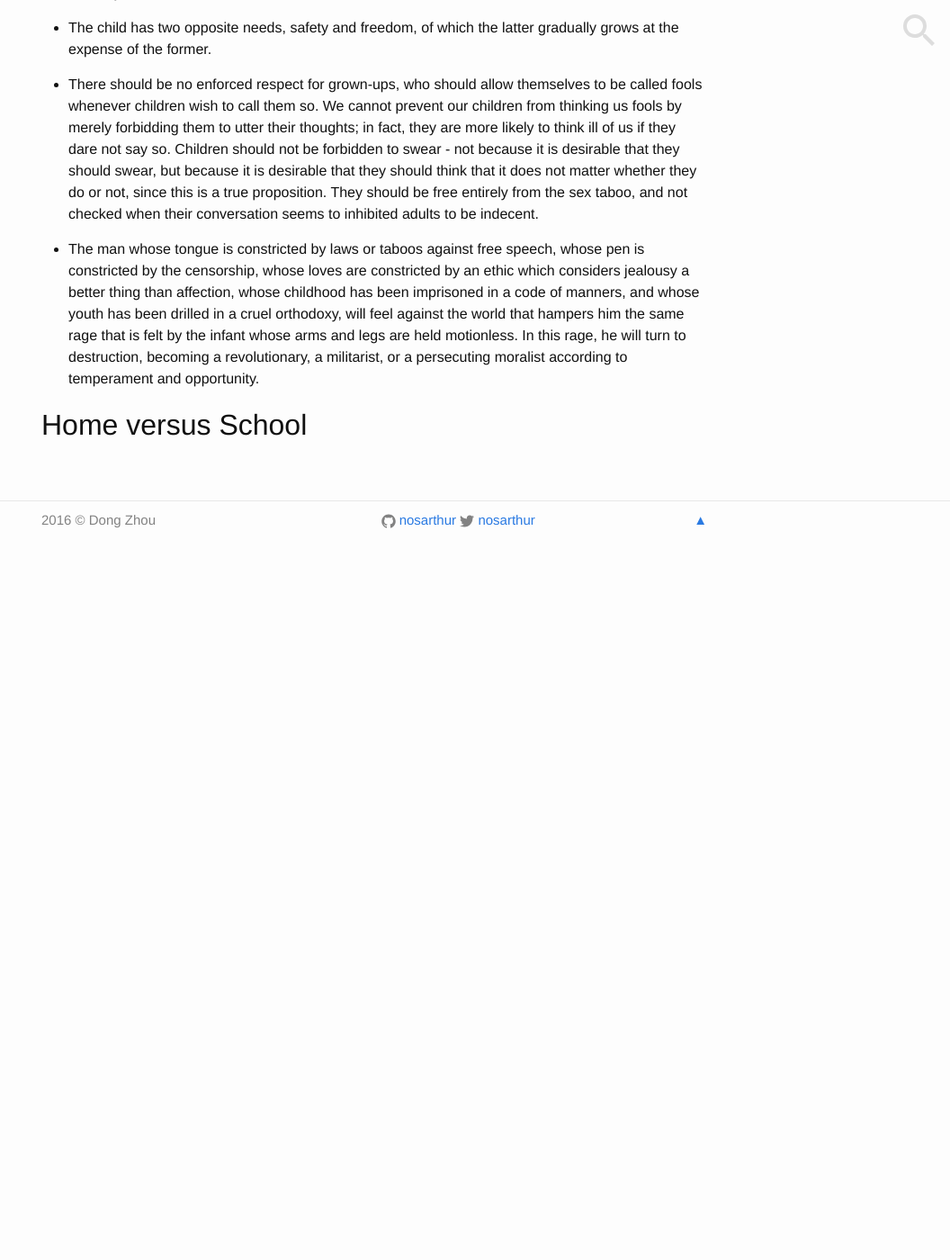
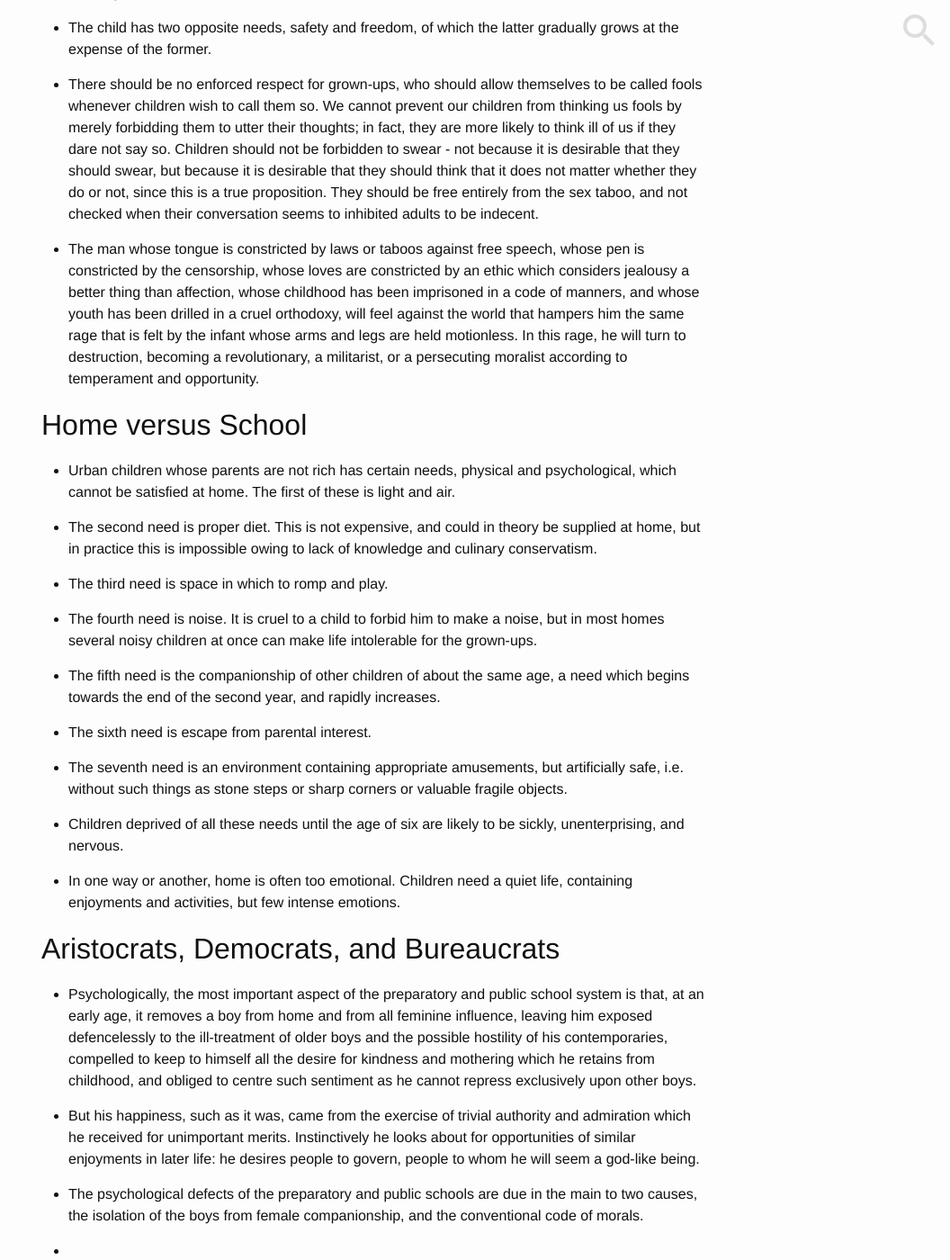
Before and after one commit to nosarthur/nosarthur.github.io, a Jekyll site: the page built from _posts/2016-06-03-edu.md, in a window 1280 px wide and 1400 px high, scrolled down 3331 px. Shown: the whole window at 90% size, without its empty margins (224-1280 px from the left). Built offline with Jekyll 4.4.1, drawn with Linux system fonts in a browser that asks for light colours; comment, search, counter and statistics services are not loaded; before the commit the page ends 3961 px from its top, so only the background shows below that; some of the changed text lies outside the part shown.

Commit message:
add content

```diff
--- a/_posts/2016-06-03-edu.md
+++ b/_posts/2016-06-03-edu.md
@@ -111,3 +111,31 @@ there is need of the feeling of safety. For this purpose, kindness and a pleasan
 * The man whose tongue is constricted by laws or taboos against free speech, whose pen is constricted by the censorship, whose loves are constricted by an ethic which considers jealousy a better thing than affection, whose childhood has been imprisoned in a code of manners, and whose youth has been drilled in a cruel orthodoxy, will feel against the world that hampers him the same rage that is felt by the infant whose arms and legs are held motionless. In this rage, he will turn to destruction, becoming a revolutionary, a militarist, or a persecuting moralist according to temperament and opportunity.
 
 ## Home versus School
+
+* Urban children whose parents are not rich has certain needs, physical and psychological, which cannot be satisfied at home. The first of these is light and air.
+
+* The second need is proper diet. This is not expensive, and could in theory be supplied at home, but in practice this is impossible owing to lack of knowledge and culinary conservatism.
+
+* The third need is space in which to romp and play.
+
+* The fourth need is noise. It is cruel to a child to forbid him to make a noise, but in most homes several noisy children at once can make life intolerable for the grown-ups.
+
+* The fifth need is the companionship of other children of about the same age, a need which begins towards the end of the second year, and rapidly increases.
+
+* The sixth need is escape from parental interest.
+
+* The seventh need is an environment containing appropriate amusements, but artificially safe, i.e. without such things as stone steps or sharp corners or valuable fragile objects.
+
+* Children deprived of all these needs until the age of six are likely to be sickly, unenterprising, and nervous.
+
+* In one way or another, home is often too emotional. Children need a quiet life, containing enjoyments and activities, but few intense emotions.
+
+## Aristocrats, Democrats, and Bureaucrats
+
+* Psychologically, the most important aspect of the preparatory and public school system is that, at an early age, it removes a boy from home and from all feminine influence, leaving him exposed defencelessly to the ill-treatment of older boys and the possible hostility of his contemporaries, compelled to keep to himself all the desire for kindness and mothering which he retains from childhood, and obliged to centre such sentiment as he cannot repress exclusively upon other boys.
+
+* But his happiness, such as it was, came from the exercise of trivial authority and admiration which he received for unimportant merits. Instinctively he looks about for opportunities of similar enjoyments in later life: he desires people to govern, people to whom he will seem a god-like being.
+
+* The psychological defects of the preparatory and public schools are due in the main to two causes, the isolation of the boys from female companionship, and the conventional code of morals.
+
+*
```
Also changed, not shown: other parts of _posts/2016-06-03-edu.md (+1 -1 lines), _posts/2015-11-27-buddha.md (+0 -1 lines), _posts/2016-05-24-deep-learning.md (+2 -2 lines).
